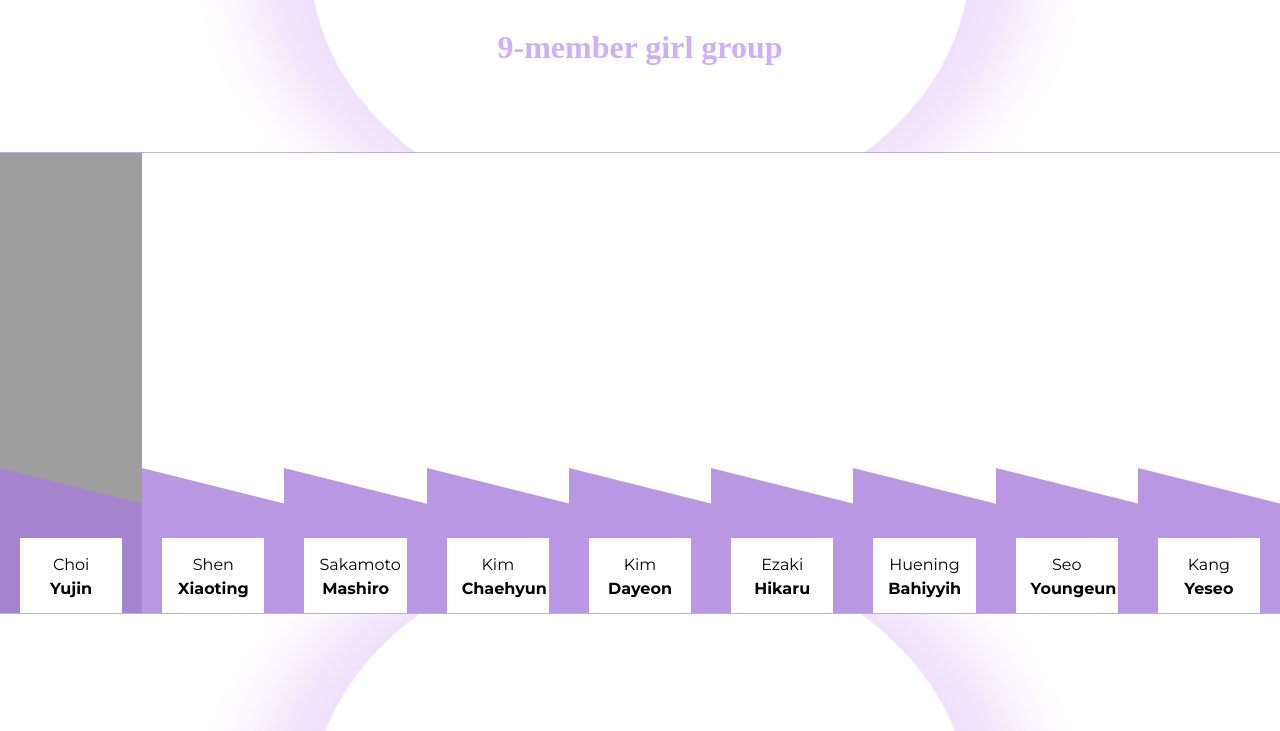
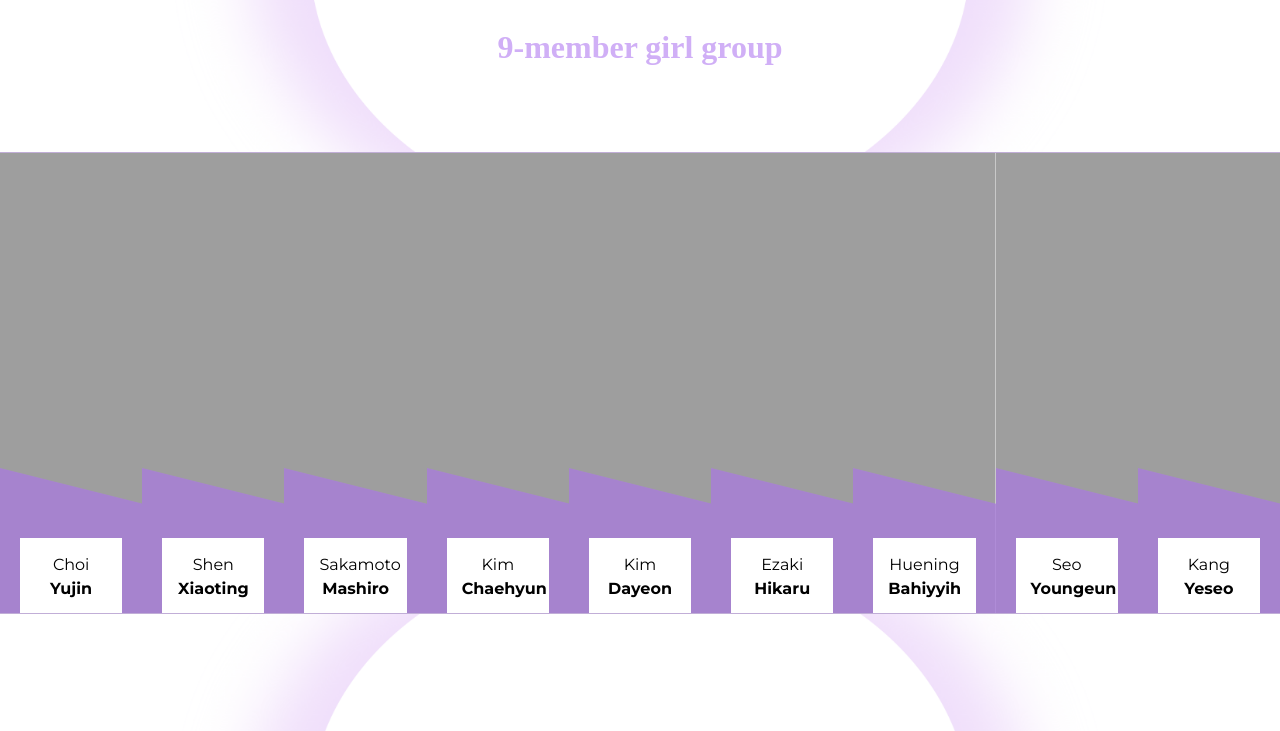
Before and after one commit to morganelcvz/kep1er9-site, a website: page index.html in a window 1280 px wide. Shown: the part 1037-1768 px from the top of the page. Drawn offline with nearby package versions, Linux system fonts and the light colour scheme; files that its build step writes are made by us from their sources; the site is published under a folder, as on GitHub Pages, so addresses that start at the root find nothing; a web font is replaced by a local one.

Commit message:
correctif images

```diff
--- a/index.html
+++ b/index.html
@@ -205,7 +205,7 @@
               <br />
               Visual
             </p>
-            <a href="" target="_blank">profile</a>
+            <a href="members.html" target="_blank">profile</a>
           </div>
         </div>
       </div>
@@ -264,11 +264,11 @@
     <div class="main-tracks">
       <div class="main-module">
         <div class="main-bg"
-          style="background:url(../img/shooting_star.gif); background-size:cover; background-position: center;"
+          style="background:url(img/shooting_star.gif); background-size:cover; background-position: center;"
           alt="Shooting Star Cover">
           <div class="main-color">
             <div class="main-watch">
-              <a href="" target="_blank">
+              <a href="https://www.youtube.com/watch?v=VjOHYXzlZcM" target="_blank">
                 <span>Watch on youtube</span>
                 <br />
                 <span>MV</span>
@@ -290,7 +290,7 @@
 
       <div class="main-module">
         <div class="main-bg"
-          style="background:url(../img/star.gif); background-size:cover; background-position: center;"
+          style="background:url(img/star.gif); background-size:cover; background-position: center;"
           alt="PROBLEM Cover">
           <div class="main-color">
             <div class="main-watch">
@@ -316,7 +316,7 @@
 
       <div class="main-module">
         <div class="main-bg"
-          style="background:url(../img/galaxy.gif); background-size:cover; background-position: center;"
+          style="background:url(img/galaxy.gif); background-size:cover; background-position: center;"
           alt="Dear Diary Cover">
           <div class="main-color">
             <div class="main-watch">
@@ -387,7 +387,7 @@
       <div class="title-tracks">
         <div class="mv">
           <div class="mv-img"
-            style="background:url(../img/straight_line.png);background-size:cover;background-position:center;"
+            style="background:url(img/straight_line.png);background-size:cover;background-position:center;"
             alt="Straight Line cover"></div>
           <div class="mv-title">
             Straight Line (MV)<a href="https://www.youtube.com/watch?v=-8ECgGWuoew" target="_blank"><i
@@ -396,7 +396,7 @@
         </div>
         <div class="mv">
           <div class="mv-img"
-            style="background:url(../img/grand_prix.png);background-size:cover;background-position:center;"
+            style="background:url(img/grand_prix.png);background-size:cover;background-position:center;"
             alt="Grand Prix cover"></div>
           <div class="mv-title">
             Grand Prix (MV)<a href="https://www.youtube.com/watch?v=4nAdvTkoP1Q" target="_blank"><i
@@ -424,15 +424,15 @@
       </div>
       <div class="project col-2">
         <i class="cp cp-jupiter-o"></i>
-        <a href="" target="_blank">Learn More</a>
+        <a href="project.html" target="_blank">Learn More</a>
       </div>
       <div class="group col-2">
         <i class="cp cp-shooting-star-o"></i>
-        <a href="" target="_blank">Group</a>
+        <a href="project.html" target="_blank">Group</a>
       </div>
       <div class="k-profile col-2" style="border-right:0px;">
         <i class="cp cp-planet-o"></i>
-        <a href="" target="_blank">see Profiles</a>
+        <a href="members.html" target="_blank">see Profiles</a>
       </div>
     </div>
     <div class="sub-title">
@@ -497,14 +497,14 @@
           </div>
           <div class="links col-3">
             <b>More</b>
-            <a href="">Credits</a>
+            <a href="project.html">Credits</a>
           </div>
         </div>
       </div>
     </div>
   </section>
   <footer>
-    <p><a href="">About</a> | <a href="">Privacy policy</a> | <a href="">Terms & Conditions</a></p> <span>© Morgane Le
+    <p><a href="#">About</a> | <a href="#">Privacy policy</a> | <a href="#">Terms & Conditions</a></p> <span>© Morgane Le
       Calvez 2024</span>
   </footer>
   <script src="js/script.js"></script>
--- a/scss/style.scss
+++ b/scss/style.scss
@@ -36,25 +36,25 @@
     --color-section-h1: #A97DDB;
 
     --img-yujin-small: url(img/scene/yujin1.jpg);
-    --img-xiaoting-small: url(../img/scene/xiaoting1.jpg);
-    --img-mashiro-small: url(../img/scene/mashiro1.jpg);
-    --img-chaehyun-small: url(../img/scene/chae1.jpg);
-    --img-dayeon-small: url(../img/scene/dayeon1.jpg);
-    --img-hikaru-small: url(/img/scene/hikaru1.jpg);
-    --img-hiyyih-small: url(../img/scene/hiyyih1.jpg);
-    --img-youngeun-small: url(../img/scene/youngeun1.jpg);
-    --img-yeseo-small: url(../img/scene/yeseo1.jpg);
+    --img-xiaoting-small: url(img/scene/xiaoting1.jpg);
+    --img-mashiro-small: url(img/scene/mashiro1.jpg);
+    --img-chaehyun-small: url(img/scene/chae1.jpg);
+    --img-dayeon-small: url(img/scene/dayeon1.jpg);
+    --img-hikaru-small: url(img/scene/hikaru1.jpg);
+    --img-hiyyih-small: url(img/scene/hiyyih1.jpg);
+    --img-youngeun-small: url(img/scene/youngeun1.jpg);
+    --img-yeseo-small: url(img/scene/yeseo1.jpg);
 
     /***Image Profils***/
-    --img-yujin-profile: url(../img/scene/yujin2.jpg);
-    --img-xiaoting-profile: url(../img/scene/xiaoting2.jpg);
-    --img-mashiro-profile: url(../img/scene/mashiro2.jpg);
-    --img-chaehyun-profile: url(../img/scene/chae2.jpg);
-    --img-dayeon-profile: url(../img/scene/dayeon2.jpg);
-    --img-hikaru-profile: url(../img/scene/hikaru2.jpg);
-    --img-hiyyih-profile: url(../img/scene/hiyyih2.jpg);
-    --img-youngeun-profile: url(../img/scene/youngeun2.jpg);
-    --img-yeseo-profile: url(../img/scene/yeseo2.jpg);
+    --img-yujin-profile: url(img/scene/yujin2.jpg);
+    --img-xiaoting-profile: url(img/scene/xiaoting2.jpg);
+    --img-mashiro-profile: url(img/scene/mashiro2.jpg);
+    --img-chaehyun-profile: url(img/scene/chae2.jpg);
+    --img-dayeon-profile: url(img/scene/dayeon2.jpg);
+    --img-hikaru-profile: url(img/scene/hikaru2.jpg);
+    --img-hiyyih-profile: url(img/scene/hiyyih2.jpg);
+    --img-youngeun-profile: url(img/scene/youngeun2.jpg);
+    --img-yeseo-profile: url(img/scene/yeseo2.jpg);
 
     --profile-position: center;
     --hiyyih-position: right;
@@ -98,25 +98,25 @@
     --color-section-h1: #fff;
 
     --img-yujin-small: url(img/nous/yujin1.jpg);
-    --img-xiaoting-small: url(../img/nous/xiaoting1.jpg);
-    --img-mashiro-small: url(../img/nous/mashiro1.jpg);
-    --img-chaehyun-small: url(../img/nous/chae1.jpg);
-    --img-dayeon-small: url(../img/nous/dayeon1.jpg);
-    --img-hikaru-small: url(/img/nous/hikaru1.jpg);
-    --img-hiyyih-small: url(../img/nous/hiyyih1.jpg);
-    --img-youngeun-small: url(../img/nous/youngeun1.jpg);
-    --img-yeseo-small: url(../img/nous/yeseo1.jpg);
+    --img-xiaoting-small: url(img/nous/xiaoting1.jpg);
+    --img-mashiro-small: url(img/nous/mashiro1.jpg);
+    --img-chaehyun-small: url(img/nous/chae1.jpg);
+    --img-dayeon-small: url(img/nous/dayeon1.jpg);
+    --img-hikaru-small: url(img/nous/hikaru1.jpg);
+    --img-hiyyih-small: url(img/nous/hiyyih1.jpg);
+    --img-youngeun-small: url(img/nous/youngeun1.jpg);
+    --img-yeseo-small: url(img/nous/yeseo1.jpg);
 
     /***Image Profils***/
-    --img-yujin-profile: url(../img/nous/yujin2.jpg);
-    --img-xiaoting-profile: url(../img/nous/xiaoting2.jpg);
-    --img-mashiro-profile: url(../img/nous/mashiro2.jpg);
-    --img-chaehyun-profile: url(../img/nous/chae2.jpg);
-    --img-dayeon-profile: url(../img/nous/dayeon2.jpg);
-    --img-hikaru-profile: url(../img/nous/hikaru2.jpg);
-    --img-hiyyih-profile: url(../img/nous/hiyyih2.jpg);
-    --img-youngeun-profile: url(../img/nous/youngeun2.jpg);
-    --img-yeseo-profile: url(../img/nous/yeseo2.jpg);
+    --img-yujin-profile: url(img/nous/yujin2.jpg);
+    --img-xiaoting-profile: url(img/nous/xiaoting2.jpg);
+    --img-mashiro-profile: url(img/nous/mashiro2.jpg);
+    --img-chaehyun-profile: url(img/nous/chae2.jpg);
+    --img-dayeon-profile: url(img/nous/dayeon2.jpg);
+    --img-hikaru-profile: url(img/nous/hikaru2.jpg);
+    --img-hiyyih-profile: url(img/nous/hiyyih2.jpg);
+    --img-youngeun-profile: url(img/nous/youngeun2.jpg);
+    --img-yeseo-profile: url(img/nous/yeseo2.jpg);
 
     --profile-position: top;
     --hiyyih-position: center;
```
Also changed, not shown: scss/style.css, 1 other file.
